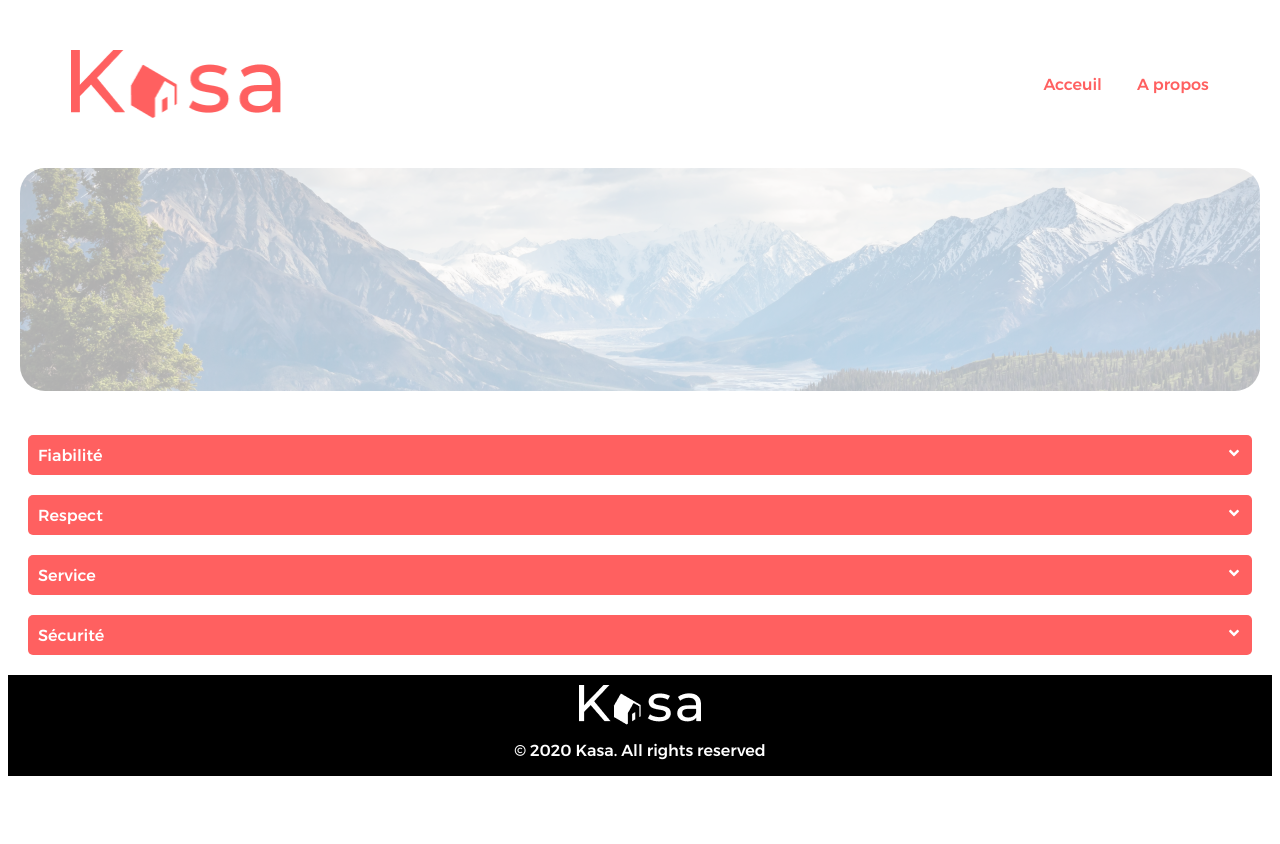
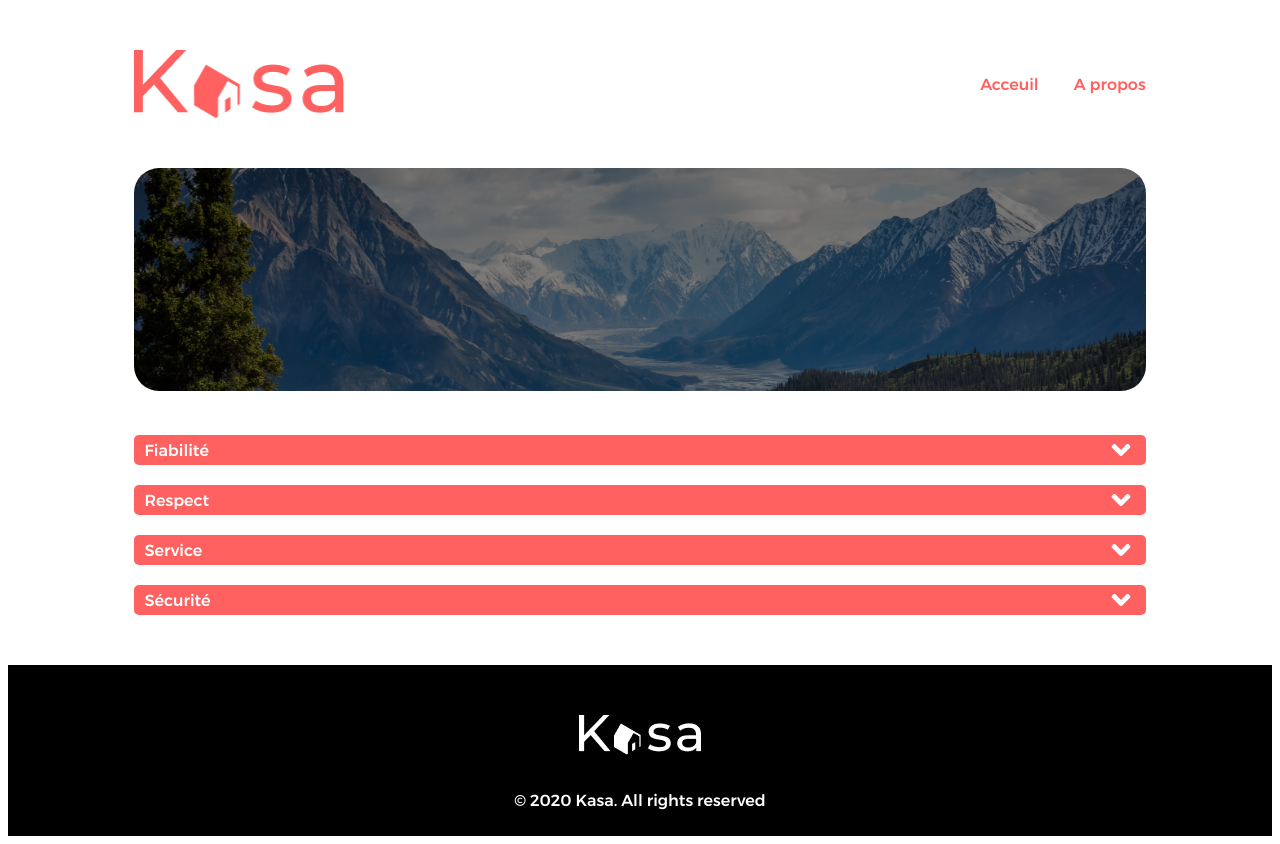
Before and after one commit to TheGoozmeister/p11, a React (Create React App) app: page /aboutus in a window 1280 px wide. Before the commit the page ends 800 px from the top, so only its background shows below. Built offline with nearby package versions, Linux system fonts and the light colour scheme.

Commit message:
Added lodging page, advancing css

```diff
--- a/public/css/style.css
+++ b/public/css/style.css
@@ -11,7 +11,7 @@ header {
   display: flex;
   justify-content: space-between;
   align-items: center;
-  width: 90%;
+  width: 80%;
   margin: auto;
   margin-bottom: 50px;
   margin-top: 50px;
@@ -37,26 +37,34 @@ footer {
   align-items: center;
   background-color: black;
   color: white;
-  padding-top: 10px;
+  padding-top: 50px;
+  margin-top: 50px;
+}
+
+.footer__text {
+  padding-top: 20px;
+  padding-bottom: 10px;
 }
 
 .banner {
   position: relative;
   text-align: center;
+  width: 80%;
+  margin: auto;
   margin-bottom: 40px;
 }
 .banner__image {
-  width: 1240px;
+  width: 100%;
   height: 223px;
   border-radius: 25px;
-  opacity: 0.3;
+  filter: brightness(50%);
 }
 .banner__text {
   position: absolute;
-  left: 25.9%;
-  right: 25.14%;
-  top: 24.32%;
-  bottom: 69.04%;
+  top: 30%;
+  left: 20%;
+  right: 20%;
+  bottom: 35%;
   color: white;
   padding: 0;
   margin: 0;
@@ -93,6 +101,8 @@ footer {
   flex-wrap: wrap;
   width: 80%;
   margin: auto;
+  padding-top: 30px;
+  padding-bottom: 30px;
   background-color: #F6F6F6;
   border-radius: 25px;
 }
@@ -100,7 +110,7 @@ footer {
 .collapse {
   display: flex;
   flex-direction: column;
-  margin: 20px;
+  margin-bottom: 20px;
 }
 .collapse__header {
   display: flex;
@@ -112,7 +122,10 @@ footer {
   border-radius: 5px;
 }
 .collapse__header__icon {
-  padding: 10px;
+  display: flex;
+  align-items: center;
+  font-size: 30px;
+  margin-right: 10px;
 }
 .collapse__header__icon:hover {
   cursor: pointer;
@@ -120,7 +133,7 @@ footer {
 .collapse__description {
   color: #FF6060;
   background-color: #F6F6F6;
-  padding: 15px 10px 10px 10px;
+  padding: 25px 10px 10px 10px;
   border-radius: 5px;
 }
 
@@ -135,11 +148,13 @@ footer {
 .error__404 {
   font-weight: 700;
   font-size: 288px;
+  padding-bottom: 30px;
 }
 .error__text {
   font-weight: 500;
   font-size: 36px;
   margin-bottom: 20px;
+  padding-bottom: 100px;
 }
 .error__backHome {
   font-weight: 500;
@@ -147,4 +162,9 @@ footer {
   color: #FF6060;
 }
 
+.aboutus__collapses {
+  width: 80%;
+  margin: auto;
+}
+
 /*# sourceMappingURL=style.css.map */
--- a/public/sass/composants/_cards.scss
+++ b/public/sass/composants/_cards.scss
@@ -25,6 +25,8 @@
     flex-wrap: wrap;
     width: 80%;
     margin: auto;
+    padding-top: 30px;
+    padding-bottom: 30px;
     background-color: $color-background;
     border-radius: 25px;
 }
--- a/public/sass/composants/_collapse.scss
+++ b/public/sass/composants/_collapse.scss
@@ -1,7 +1,7 @@
 .collapse {
     display: flex;
     flex-direction: column;
-    margin : 20px;
+    margin-bottom: 20px;
     &__header {
         display: flex;
         justify-content: space-between;
@@ -11,7 +11,10 @@
         padding-left: 10px;
         border-radius: 5px;
         &__icon {
-            padding: 10px;
+            display: flex;
+            align-items: center;
+            font-size: 30px;
+            margin-right: 10px;
             &:hover {
                 cursor: pointer;
             }
@@ -20,7 +23,7 @@
     &__description {
         color: $color-primary;
         background-color: $color-background;
-        padding: 15px 10px 10px 10px;
+        padding: 25px 10px 10px 10px;
         border-radius: 5px;
     }
 }
--- a/public/sass/layout/_banner.scss
+++ b/public/sass/layout/_banner.scss
@@ -1,19 +1,21 @@
 .banner {
     position: relative;
     text-align: center;
+    width: 80%;
+    margin:auto;
     margin-bottom: 40px;
     &__image {
-        width: 1240px;
+        width: 100%;
         height: 223px;
         border-radius: 25px;
-        opacity: 0.3;
+        filter : brightness(50%);
     }
     &__text {
         position: absolute;
-        left: 25.9%;
-        right: 25.14%;
-        top: 24.32%;
-        bottom: 69.04%;
+        top: 30%;
+        left: 20%;
+        right: 20%;
+        bottom: 35%;
         color: white;
         padding: 0;
         margin: 0;
--- a/public/sass/layout/_footer.scss
+++ b/public/sass/layout/_footer.scss
@@ -4,5 +4,11 @@ footer {
     align-items: center;
     background-color: black;
     color: white;
-    padding-top: 10px;
+    padding-top: 50px;
+    margin-top: 50px;
 }
+
+.footer__text{
+    padding-top: 20px;
+    padding-bottom: 10px;
+}
--- a/public/sass/layout/_header.scss
+++ b/public/sass/layout/_header.scss
@@ -2,7 +2,7 @@ header {
     display: flex;
     justify-content: space-between;
     align-items: center;
-    width: 90%;
+    width: 80%;
     margin: auto;
     margin-bottom: 50px;
     margin-top: 50px;
--- /dev/null
+++ b/public/sass/pages/_aboutus.scss
@@ -0,0 +1,4 @@
+.aboutus__collapses {
+    width: 80%;
+    margin: auto;
+}
--- a/public/sass/pages/_error.scss
+++ b/public/sass/pages/_error.scss
@@ -8,11 +8,13 @@
     &__404 {
         font-weight: 700;
         font-size: 288px;
+        padding-bottom: 30px;
     }
     &__text {
         font-weight: 500;
         font-size: 36px;
         margin-bottom: 20px;
+        padding-bottom: 100px;
     }
     &__backHome {
         font-weight: 500;
--- a/src/components/Slideshow/index.jsx
+++ b/src/components/Slideshow/index.jsx
@@ -1,14 +1,19 @@
 import { useState } from "react"
 
 
-function Slideshow(photosArray) {
-    const numberOfphotos = photosArray.length()
+function Slideshow({photosArray}) {
+    console.log(photosArray)
+    const numberOfphotos = photosArray.length
     const firstPhoto = photosArray[0]
+    console.log(firstPhoto)
     const lastPhoto = photosArray[numberOfphotos-1]
+    console.log(lastPhoto)
     const [actualPhoto, setActualPhoto] = useState(firstPhoto)
+    console.log(actualPhoto)
 
     const previousPhoto = function (actualPhoto) {
         if (actualPhoto===firstPhoto) {
+            console.log(actualPhoto)
             setActualPhoto(lastPhoto)
         } else {
             const actualPhotoIndex = photosArray.indexOf(actualPhoto)
@@ -32,11 +37,11 @@ function Slideshow(photosArray) {
             {numberOfphotos !== 1 &&
             <div>
                 <div className="slideshow__arrows">
-                    <span onClick={previousPhoto(actualPhoto)}> &lt </span>
-                    <span onClick={nextPhoto(actualPhoto)}> &gt </span>
+                    <span onClick={()=>previousPhoto(actualPhoto)}> &lt </span>
+                    <span onClick={()=>nextPhoto(actualPhoto)}> &gt </span>
                 </div>
                 <div className="slideshow__bulletpoint">
-                    {actualPhoto}/{numberOfphotos}
+                    {photosArray.indexOf(actualPhoto)+1}/{numberOfphotos}
                 </div>
             </div>
             }
--- a/src/pages/AboutUs/index.jsx
+++ b/src/pages/AboutUs/index.jsx
@@ -28,10 +28,11 @@ const aboutUsDatas =[
 
 function AboutUs () {
     return (
-        <div>
+        <div className="aboutus">
             <Banner
                 picture={banner_aboutus}
             />
+            <div className="aboutus__collapses">
                 {aboutUsDatas.map((section) => (
                     <Collapse
                         key={section.id}
@@ -40,6 +41,7 @@ function AboutUs () {
                     />
                 ))}
             </div>
+        </div>
     )
 }
 
--- a/src/pages/Lodging/index.jsx
+++ b/src/pages/Lodging/index.jsx
@@ -1,17 +1,51 @@
 import { useParams } from "react-router-dom"
 import Slideshow from "../../components/Slideshow"
 import useFetch from "../../utils/hooks/useFetch"
+import Collapse from "../../components/Collapse"
+import Rating from "../../components/Rating"
+
+
+function getLodgingWithId (lodgingDatas, lodgingId) {
+    for (let lodging of lodgingDatas) {
+        if (lodging.id===lodgingId) {
+            console.log(lodging.id, lodgingId, lodging)
+            return lodging
+        }
+    }
+}
+
 
 function Lodging () {
-    const {lodgingDatas, isLoading} = useFetch(`./logements.json`)
+    const {datas, isLoading} = useFetch("/logements.json")
     const {lodgingId} = useParams()
-    const photosArray = lodgingDatas
-    console.log(lodgingDatas, isLoading)
+    const lodgingDatas = datas
+    const lodging = getLodgingWithId(lodgingDatas, lodgingId)
+
     return (
         <div className="lodging">
-            {/* <Slideshow photosArray={photosArray} /> */}
-            {lodgingId}
-            {lodgingDatas}
+            <Slideshow photosArray={lodging.pictures} />
+            <div className="lodging__informations">
+                <div className="lodging__informations__lodging">
+                    <div className="loding__informations__lodging__title">{lodging.title}</div>
+                    <div className="lodging__informations__lodging__location">{lodging.location}</div>
+                    <ul className="lodging__informations__lodging__tags">
+                        {lodging.tags.map((tag)=>(
+                            <li key={tag.index} className="lodging__informations__lodging__tags__tag">{tag}</li>
+                        ))}
+                    </ul>
+                </div>
+                <div className="lodging__informations__hostAndRate">
+                    <div className="lodging__informations__hostAndRate__host">
+                        <div className="lodging__informations__hostAndRate__host__name">{lodging.host.name}</div>
+                        <div className="lodging__informations__hostAndRate__host__picture">
+                            <img src={lodging.host.picture} alt={lodging.host.name} />
+                        </div>
+                    </div>
+                    <Rating rate={parseInt(lodging.rating)} />
+                </div>
+            </div>
+            <Collapse label="Description" description={lodging.description}/>
+            <Collapse label="Equipements" description={lodging.equippments}/>
         </div>
     )
 }
--- a/src/utils/hooks/useFetch.jsx
+++ b/src/utils/hooks/useFetch.jsx
@@ -1,13 +1,11 @@
 import { useState } from "react"
 import { useEffect } from "react"
-
 
 function useFetch (url) {
     const [datas, setDatas] = useState([])
     const [isLoading, setIsLoading] = useState(false)
-
-    useEffect(function () {
-        (async function () {
+    useEffect(() => {
+        async function fetchDatas() {
             setIsLoading(true)
             const response = await fetch(url)
             const responseData = await response.json()
@@ -17,9 +15,9 @@ function useFetch (url) {
             } else {
                 console.log("===")
             }
-        })()
+        }
+        fetchDatas()
     },[url])
-
     return {datas, isLoading}
 }
 
```
Also changed, not shown: 1 other file (tests, documents, lock files or other folders). Lines whose indentation alone changed are shown as unchanged.
